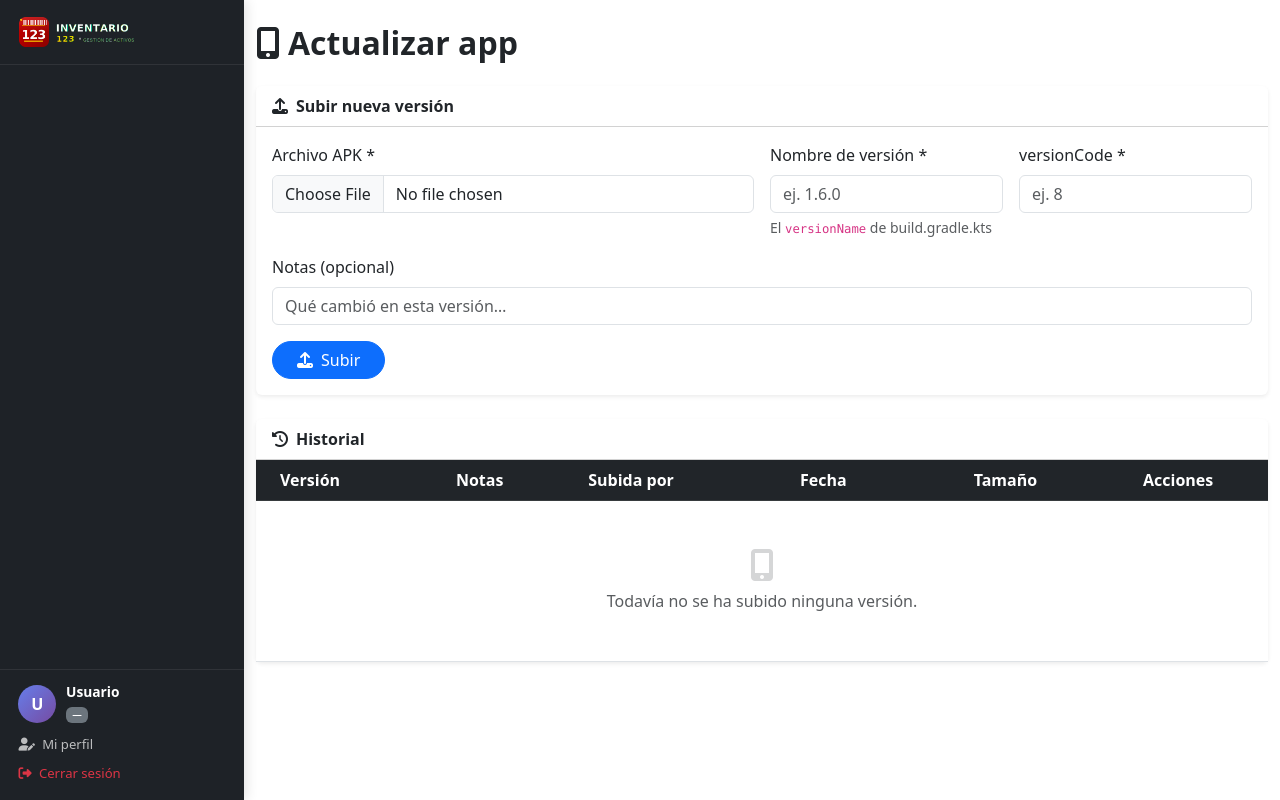
After one commit to darkchild1094/Inventario123, a PHP site: template app/views/apk/index.php in a window 1280 px wide. The commit adds this page. Run offline with PHP 8.4, Linux system fonts and the light colour scheme; the template is opened without the code that fills it, so the values that code supplies are empty; some libraries are stand-ins or nearby versions.

Commit message:
Modulo "Actualizar app": subir y repartir el APK desde el panel, solo admin
Hasta ahora instalar una version nueva en los celulares era mandar el .apk
por SCP y luego compartirlo a mano. Nuevo modulo en el panel (seccion
Administracion, solo admin):

- Subir: formulario con el archivo, version_name y versionCode; queda
  guardado en storage/apks/ (fuera de public/, que solo sirve imagenes) con
  historial en la tabla app_build (migracion 033): quien la subio, cuando,
  tamano y notas.
- Descargar: enlace fijo (sin ?id) que siempre apunta a la ultima subida,
  para compartirlo una sola vez por WhatsApp y que cada quien lo abra cuando
  le toque actualizar; tambien se puede bajar una version anterior del
  historial. Es la unica accion publica del controlador (ApkController no
  exige sesion en el constructor, a diferencia del resto: un tecnico la abre
  desde el celular sin cuenta en el panel web).
- Eliminar: borra el archivo y su fila del historial.

Co-Authored-By: Claude Sonnet 5 <noreply@anthropic.com>
Claude-Session: https://claude.ai/code/session_01R2iz3reA8iD8o8vmo3KYo5

```diff
--- a/app/Helpers/Permisos.php
+++ b/app/Helpers/Permisos.php
@@ -380,6 +380,7 @@ class Permisos
             ['clave' => 'stock_pfs', 'etiqueta' => 'Stock PFS',   'icono' => 'fa-people-carry-box',    'editable' => true],
             ['clave' => 'tiendas',   'etiqueta' => 'Tiendas',     'icono' => 'fa-store',               'editable' => true],
             ['clave' => 'usuarios',  'etiqueta' => 'Usuarios',    'icono' => 'fa-users-cog',           'editable' => true],
+            ['clave' => 'apk',       'etiqueta' => 'Actualizar app', 'icono' => 'fa-mobile-screen-button', 'editable' => true],
         ],
     ];
 
--- /dev/null
+++ b/app/views/apk/index.php
@@ -0,0 +1,171 @@
+<!DOCTYPE html>
+<html lang="es">
+<head>
+    <meta charset="UTF-8">
+    <meta name="viewport" content="width=device-width, initial-scale=1.0">
+    <title>Actualizar app - Inventario 123</title>
+    <?php include ROOT_PATH . '/app/views/components/favicon.php'; ?>
+    <style> body { background:#f8f9fa; } </style>
+</head>
+<body>
+<?php include ROOT_PATH . '/app/views/components/navbar.php'; ?>
+<div class="container py-4">
+
+    <?php if (!empty($_SESSION['success'])): ?>
+        <div class="alert alert-success alert-dismissible fade show"><?= htmlspecialchars($_SESSION['success']) ?>
+            <button class="btn-close" data-bs-dismiss="alert"></button></div>
+        <?php unset($_SESSION['success']); endif; ?>
+    <?php if (!empty($_SESSION['error'])): ?>
+        <div class="alert alert-danger alert-dismissible fade show"><?= htmlspecialchars($_SESSION['error']) ?>
+            <button class="btn-close" data-bs-dismiss="alert"></button></div>
+        <?php unset($_SESSION['error']); endif; ?>
+
+    <div class="d-flex justify-content-between align-items-center mb-3">
+        <h2 class="fw-bold"><i class="fas fa-mobile-screen-button me-2"></i>Actualizar app</h2>
+    </div>
+
+    <?php $ultima = $builds[0] ?? null; ?>
+    <?php if ($ultima): ?>
+    <div class="card border-0 shadow-sm mb-4">
+        <div class="card-body">
+            <div class="d-flex justify-content-between align-items-center flex-wrap gap-3">
+                <div>
+                    <div class="text-muted small text-uppercase fw-semibold">Última versión publicada</div>
+                    <div class="fs-4 fw-bold">
+                        <?= htmlspecialchars($ultima['version_name']) ?>
+                        <span class="text-muted fs-6 fw-normal">(versionCode <?= (int) $ultima['version_code'] ?>)</span>
+                    </div>
+                    <div class="text-muted small">
+                        Subida por <?= htmlspecialchars($ultima['subido_por_nombre']) ?>
+                        el <?= date('d/m/Y H:i', strtotime($ultima['creado_en'])) ?>
+                        &middot; <?= number_format($ultima['tamano_bytes'] / 1048576, 1) ?> MB
+                    </div>
+                </div>
+                <a class="btn btn-primary rounded-pill px-4" href="index.php?controller=apk&action=descargar">
+                    <i class="fas fa-download me-2"></i>Descargar
+                </a>
+            </div>
+            <hr>
+            <div class="small">
+                <strong>Enlace fijo para compartir</strong> (siempre apunta a la más reciente, no requiere iniciar sesión):
+                <div class="input-group input-group-sm mt-1" style="max-width:520px;">
+                    <input type="text" class="form-control" readonly id="enlaceFijo"
+                           value="<?= htmlspecialchars((isset($_SERVER['HTTPS']) ? 'https://' : 'http://') . $_SERVER['HTTP_HOST'] . dirname($_SERVER['SCRIPT_NAME']) . '/index.php?controller=apk&action=descargar') ?>">
+                    <button class="btn btn-outline-secondary" type="button" onclick="
+                        navigator.clipboard.writeText(document.getElementById('enlaceFijo').value);
+                        this.innerHTML='<i class=\'fas fa-check\'></i>';
+                        setTimeout(()=>this.innerHTML='<i class=\'fas fa-copy\'></i>', 1500);">
+                        <i class="fas fa-copy"></i>
+                    </button>
+                </div>
+            </div>
+        </div>
+    </div>
+    <?php endif; ?>
+
+    <div class="card border-0 shadow-sm mb-4">
+        <div class="card-header bg-white fw-semibold"><i class="fas fa-upload me-2"></i>Subir nueva versión</div>
+        <div class="card-body">
+            <form method="POST" enctype="multipart/form-data" action="index.php?controller=apk&action=subir" class="row g-3">
+                <div class="col-md-6">
+                    <label class="form-label">Archivo APK *</label>
+                    <input type="file" name="apk" accept=".apk" class="form-control" required>
+                </div>
+                <div class="col-md-3">
+                    <label class="form-label">Nombre de versión *</label>
+                    <input type="text" name="version_name" class="form-control" placeholder="ej. 1.6.0" required>
+                    <div class="form-text">El <code>versionName</code> de build.gradle.kts</div>
+                </div>
+                <div class="col-md-3">
+                    <label class="form-label">versionCode *</label>
+                    <input type="number" name="version_code" min="1" class="form-control" placeholder="ej. 8" required>
+                </div>
+                <div class="col-12">
+                    <label class="form-label">Notas (opcional)</label>
+                    <input type="text" name="notas" class="form-control" placeholder="Qué cambió en esta versión…" maxlength="500">
+                </div>
+                <div class="col-12">
+                    <button class="btn btn-primary rounded-pill px-4"><i class="fas fa-upload me-2"></i>Subir</button>
+                </div>
+            </form>
+        </div>
+    </div>
+
+    <div class="card border-0 shadow-sm">
+        <div class="card-header bg-white fw-semibold"><i class="fas fa-history me-2"></i>Historial</div>
+        <div class="card-body p-0">
+            <table class="table table-hover align-middle mb-0">
+                <thead class="table-dark">
+                    <tr>
+                        <th class="ps-4">Versión</th>
+                        <th>Notas</th>
+                        <th>Subida por</th>
+                        <th>Fecha</th>
+                        <th class="text-center">Tamaño</th>
+                        <th class="text-center">Acciones</th>
+                    </tr>
+                </thead>
+                <tbody>
+                <?php if (!empty($builds)): foreach ($builds as $i => $b): ?>
+                    <tr>
+                        <td class="ps-4 fw-semibold">
+                            <?= htmlspecialchars($b['version_name']) ?>
+                            <span class="text-muted">(<?= (int) $b['version_code'] ?>)</span>
+                            <?php if ($i === 0): ?><span class="badge bg-success ms-1">actual</span><?php endif; ?>
+                        </td>
+                        <td class="text-muted"><?= htmlspecialchars($b['notas'] ?? '') ?></td>
+                        <td><?= htmlspecialchars($b['subido_por_nombre']) ?></td>
+                        <td><?= date('d/m/Y H:i', strtotime($b['creado_en'])) ?></td>
+                        <td class="text-center"><?= number_format($b['tamano_bytes'] / 1048576, 1) ?> MB</td>
+                        <td class="text-center">
+                            <a href="index.php?controller=apk&action=descargar&id=<?= $b['id'] ?>"
+                               class="btn btn-sm btn-outline-primary me-1" title="Descargar esta versión">
+                                <i class="fas fa-download"></i>
+                            </a>
+                            <button class="btn btn-sm btn-outline-danger" title="Eliminar"
+                                    data-bs-toggle="modal" data-bs-target="#modalEliminar"
+                                    data-id="<?= $b['id'] ?>"
+                                    data-nombre="<?= htmlspecialchars($b['version_name'], ENT_QUOTES) ?>">
+                                <i class="fas fa-trash-alt"></i>
+                            </button>
+                        </td>
+                    </tr>
+                <?php endforeach; else: ?>
+                    <tr><td colspan="6" class="text-center text-muted py-5">
+                        <i class="fas fa-mobile-screen-button fa-2x mb-2 d-block opacity-25"></i>Todavía no se ha subido ninguna versión.
+                    </td></tr>
+                <?php endif; ?>
+                </tbody>
+            </table>
+        </div>
+    </div>
+</div>
+
+<div class="modal fade" id="modalEliminar" tabindex="-1">
+  <div class="modal-dialog">
+    <form class="modal-content" method="POST" action="index.php?controller=apk&action=eliminar">
+      <div class="modal-header">
+        <h5 class="modal-title">Eliminar versión</h5>
+        <button type="button" class="btn-close" data-bs-dismiss="modal"></button>
+      </div>
+      <div class="modal-body">
+        <input type="hidden" name="id" id="elimId">
+        <p>¿Eliminar la versión <strong id="elimNombre"></strong>? El archivo se borra del servidor.</p>
+      </div>
+      <div class="modal-footer">
+        <button type="button" class="btn btn-outline-secondary" data-bs-dismiss="modal">Cancelar</button>
+        <button class="btn btn-danger">Eliminar</button>
+      </div>
+    </form>
+  </div>
+</div>
+
+<script>
+document.getElementById('modalEliminar').addEventListener('show.bs.modal', (ev) => {
+    const btn = ev.relatedTarget;
+    document.getElementById('elimId').value = btn.dataset.id;
+    document.getElementById('elimNombre').textContent = btn.dataset.nombre;
+});
+</script>
+</body>
+</html>
--- a/app/views/components/navbar.php
+++ b/app/views/components/navbar.php
@@ -130,6 +130,8 @@ $badgeColor = match ($tipo) {
                 $activo = $ctrl === 'consulta';
             elseif ($clave === 'usuarios'):
                 continue; // va en la sección Administración
+            elseif ($clave === 'apk'):
+                continue; // va en la sección Administración
             else:
                 $href = 'index.php?modulo=' . urlencode($clave);
                 $activo = $moduloAc === $clave;
@@ -162,6 +164,9 @@ $badgeColor = match ($tipo) {
             </a>
             <a class="<?= $ctrl === 'usuario' && $act !== 'perfil' ? 'active' : '' ?>" href="index.php?controller=usuario&action=index">
                 <i class="fas fa-users-cog"></i> Usuarios
+            </a>
+            <a class="<?= $ctrl === 'apk' ? 'active' : '' ?>" href="index.php?controller=apk&action=index">
+                <i class="fas fa-mobile-screen-button"></i> Actualizar app
             </a>
         <?php endif; ?>
     </nav>
```
Also changed, not shown: app/Controllers/ApkController.php (added, +166 -0 lines), app/Models/AppBuild.php (added, +74 -0 lines), public/index.php (+7 -0 lines), database/migrations/033_app_build.down.sql (added), database/migrations/033_app_build.up.sql (added), 1 other file.
